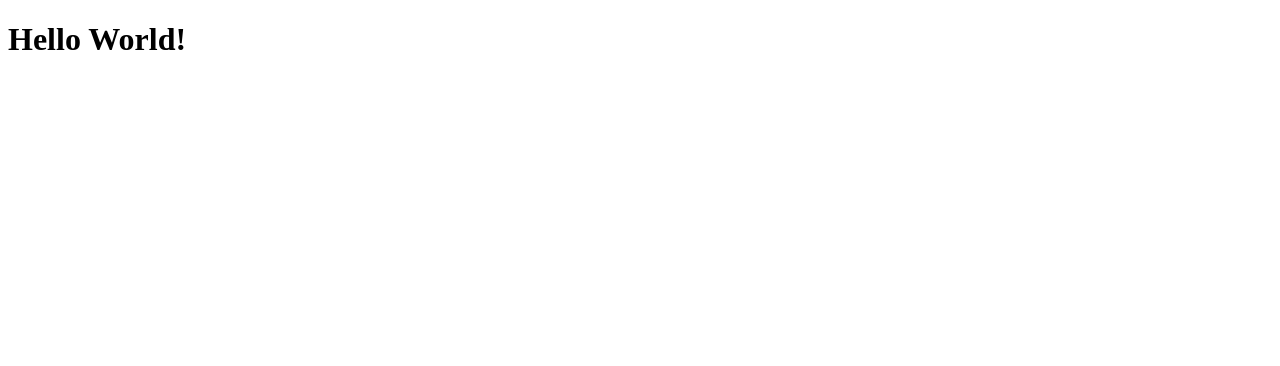
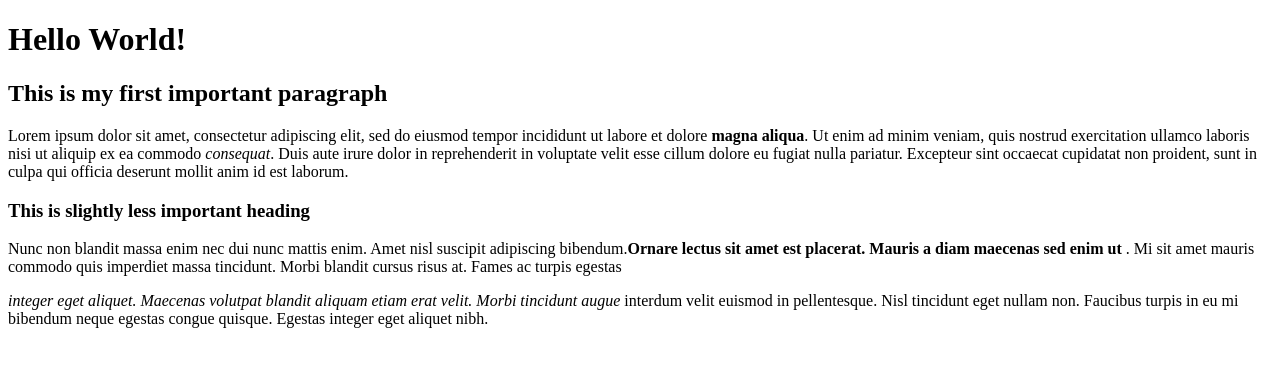
Before and after one commit to JoanPineapple/git_test, a plain HTML site: page html-boilerplate/index.html in a window 1280 px wide. Drawn offline with Linux system fonts and the light colour scheme.

Commit message:
Added heading, bold and italic text in paragraph

```diff
--- a/html-boilerplate/index.html
+++ b/html-boilerplate/index.html
@@ -6,5 +6,20 @@
     </head>
     <body>
         <h1>Hello World!</h1>
+
+        <!-- <strong> means bold -->
+        <!-- <em> is called emphases and makes text italic-->
+
+        <!-- Also dont use <b> and <i> because they are only visual -->
+
+        <h2>This is my first important paragraph</h2>
+        <p> Lorem ipsum dolor sit amet, consectetur adipiscing elit, sed do eiusmod tempor incididunt ut labore et dolore<strong> magna aliqua</strong>. Ut enim ad minim veniam, quis nostrud exercitation ullamco laboris nisi ut aliquip ex ea commodo <em>consequat</em>. Duis aute irure dolor in reprehenderit in voluptate velit esse cillum dolore eu fugiat nulla pariatur. Excepteur sint occaecat cupidatat non proident, sunt in culpa qui officia deserunt mollit anim id est laborum.</p>
+
+        <h3>This is slightly less important heading</h3>
+        <p>Nunc non blandit massa enim nec dui nunc mattis enim. Amet nisl suscipit adipiscing bibendum.<strong>Ornare lectus sit amet est placerat. Mauris a diam maecenas sed enim ut</strong> . Mi sit amet mauris commodo quis imperdiet massa tincidunt. Morbi blandit cursus risus at. Fames ac turpis egestas</p>
+
+
+        <p><em>integer eget aliquet. Maecenas volutpat blandit aliquam etiam erat velit. Morbi tincidunt augue </em>interdum velit euismod in pellentesque. Nisl tincidunt eget nullam non. Faucibus turpis in eu mi bibendum neque egestas congue quisque. Egestas integer eget aliquet nibh.</p>
+
     </body>
 </html>
```
